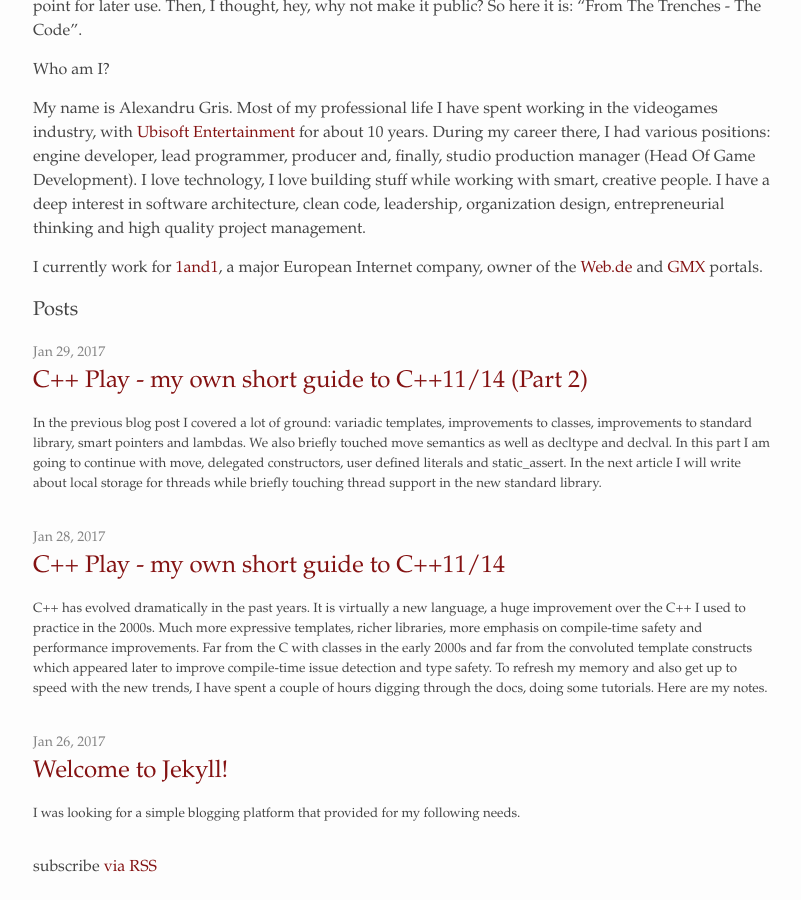
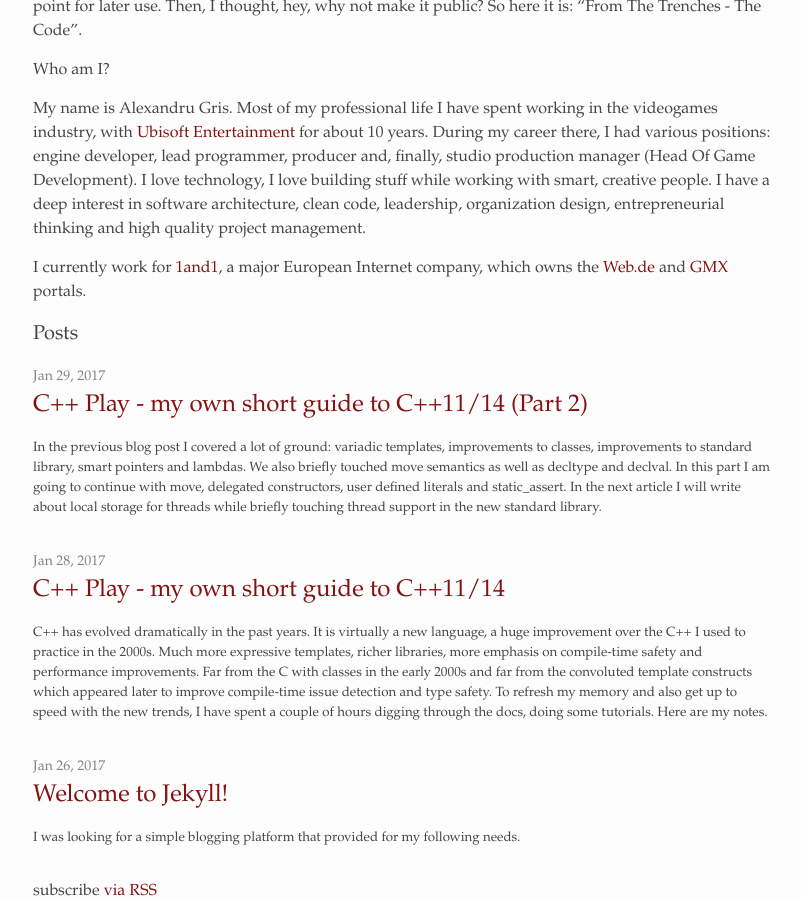
Before and after one commit to alexandrugris/my-jekyll-tech-blog, a Jekyll site: the page built from MyBlog/index.md, in a window 1280 px wide and 900 px high, scrolled down 436 px. Shown: the whole window, without its empty margins (237-1038 px from the left). Built offline with Jekyll 4.4.1, drawn with Linux system fonts in a browser that asks for light colours.

Commit message:
grammnar fix

```diff
--- a/MyBlog/index.md
+++ b/MyBlog/index.md
@@ -16,4 +16,4 @@ My name is Alexandru Gris. Most of my professional life I have spent working in
 During my career there, I had various positions: engine developer, lead programmer, producer and, finally, studio production manager (Head Of Game Development). I love technology, I love building stuff while working with smart, creative people.
 I have a deep interest in software architecture, clean code, leadership, organization design, entrepreneurial thinking and high quality project management.
 
-I currently work for [1and1](https://www.1und1.de/), a major European Internet company, owner of the [Web.de](https://web.de) and [GMX](https://gmx.de) portals.
+I currently work for [1and1](https://www.1und1.de/), a major European Internet company, which owns the [Web.de](https://web.de) and [GMX](https://gmx.de) portals.
```
